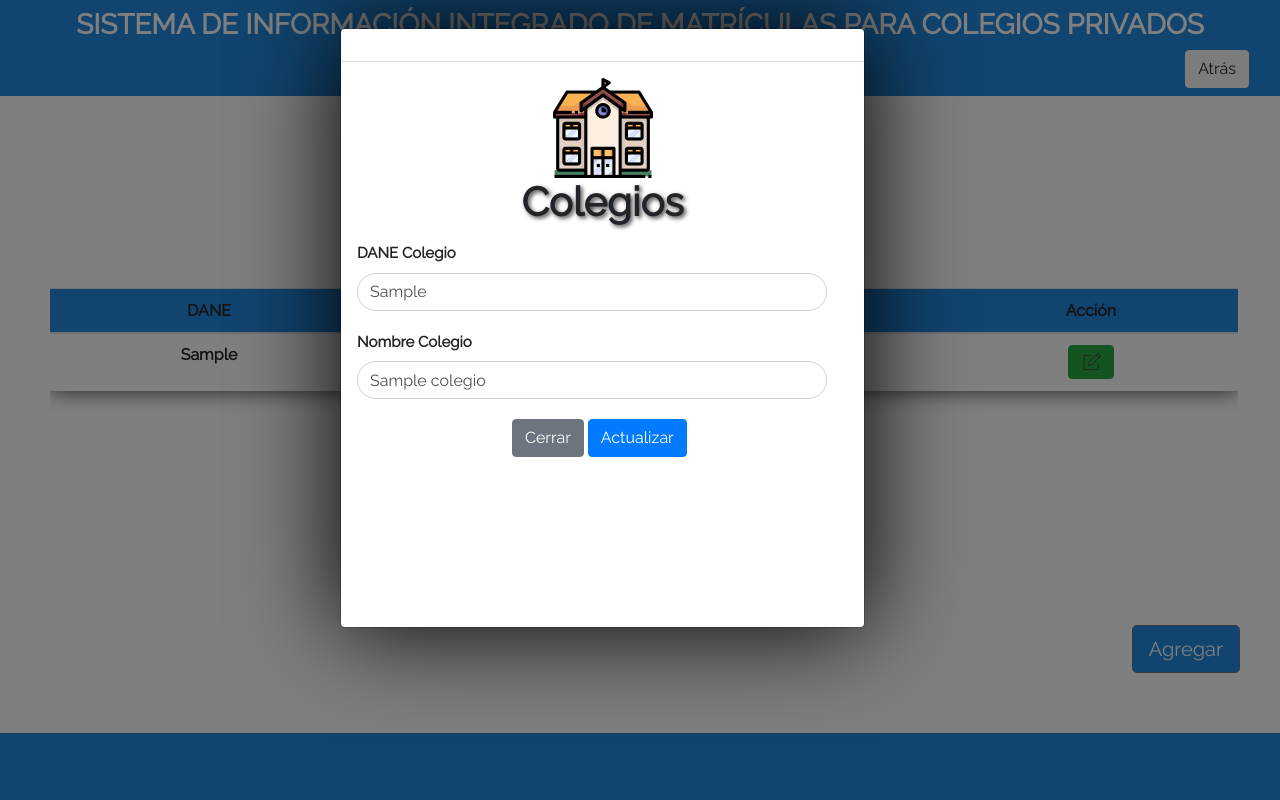
After one commit to SEBASTIANRO5244/Proyecto-de-grado, a CodeIgniter app: page /Proyecto-de-grado/index.php/controlador/colegios in a window 1280 px wide, after a click that opens the changed part. The commit adds this page. Run offline with CodeIgniter, Linux system fonts and the light colour scheme; tables that the repository leaves empty or names only in its code hold one stand-in row (values such as "Sample post"); data that the repository does not hold is empty; some libraries are stand-ins or nearby versions; some web fonts are replaced.

Commit message:
Agregar formulario colegios

```diff
--- /dev/null
+++ b/application/controllers/Ccolegios.php
@@ -0,0 +1,45 @@
+<?php
+defined('BASEPATH') OR exit('No direct script access allowed');
+
+class Ccolegios extends CI_Controller {
+
+    public function __construct(){
+        parent::__construct();
+        $this->load->model('Mcolegios');
+    }
+
+    public  function Validar_Dane()
+    {
+      # code...
+        $id = $_POST['dane_colegio'];
+        $respuesta = $this->Mcolegios->Validar_Dane($id);
+        echo json_encode($respuesta);
+    }
+
+    public function guardar()
+    {
+    $dato = array(
+
+            "dane_colegio" => $_POST['dane'],
+            "nombre_colegio" => $_POST['nombre_colegio']
+          );
+
+      echo $this->Mcolegios->guardar($dato);
+    }
+
+     public function actualizar()
+    {
+      # code...
+      $id["id_colegio"] = $_POST['id_colegio'];
+      $dato = array(
+        'dane_colegio'=> $_POST['dane'],
+        'nombre_colegio' => $_POST['nombre_colegio']
+    );
+      echo $this->Mcolegios->actualizar($id,$dato);
+    }
+
+   public function tcolegios () {
+   $dato['colegios'] = $this->Mcolegios->consultar("Select * from colegios");
+    $this->load->view('tablas/tcolegios', $dato);
+  }
+}
--- a/application/controllers/Controlador.php
+++ b/application/controllers/Controlador.php
@@ -109,4 +109,15 @@ class Controlador extends CI_Controller {
 		$this->load->view('Componentes/footer');
 	}
 
+
+
+	public function colegios()
+	{
+
+		$this->load->view('Componentes/header_forms');
+		$this->load->view('colegios');
+		$this->load->view('Componentes/footer');
+	}
+
+
 }
--- /dev/null
+++ b/application/models/Mcolegios.php
@@ -0,0 +1,47 @@
+<?php
+defined('BASEPATH') OR exit('No direct script access allowed');
+
+class Mcolegios extends CI_Model {
+
+  	public function __construct(){
+        parent::__construct();
+  	}
+
+  	public function guardar($dato)
+  	{
+  		echo $this->db->insert("colegios",$dato);
+  	}
+
+ public function Validar_Dane($id){
+      $query = $this->db->query("select * from colegios where dane_colegio = ".$id);
+
+      if($query->num_rows()>0){
+        return $query->row();
+      }else{
+        return false;
+      }
+
+    }
+
+  	 public function consultar($sql)
+   {
+       $query = $this->db->query($sql);
+         if($query->num_rows()>0){
+       return $query;
+     }else{
+       return false;
+     }
+   }
+
+   public function actualizar($id,$dato)
+    {
+      # code...
+      $query = $this->db->where($id);
+      echo $query = $this->db->update("colegios",$dato);
+    }
+
+
+
+  }
+
+  ?>
--- a/application/views/admin_menu.php
+++ b/application/views/admin_menu.php
@@ -3,9 +3,12 @@
 
 <button onclick="usuarios()" class="botonmenu2" type="Submit"> <b class="letter">Usuarios</b> <img class="registro_login" src="<?php echo base_url('assets/img/usuario.png');?>"></button>
 
+<button onclick="colegios()" class="botonmenu2" type="Submit"> <b class="letter">Colegios</b> <img class="registro_colegios" src="<?php echo base_url('assets/img/Colegios.png');?>"></button>
+
 <a href="<?php echo base_url('index.php/CReportes/acerca_de') ?>">
     <button  class="botonmenu2" href="" id=""> <b class="letter">Acerca de</b> <img style="height: 112px;" src="<?php echo base_url('assets/img/acerca-de.png');?>"></button>
 </a>
+
 <button  class="botonmenu2" href="" id="cerrarSession"> <b class="letter">Cerrar Sesión</b> <img style="height: 112px;" src="<?php echo base_url('assets/img/salir.png');?>"></button>
 </div>
 </center>
--- /dev/null
+++ b/application/views/colegios.php
@@ -0,0 +1,52 @@
+<div class="container-fluid">
+
+  <center>
+    <h1 id="titulo5">Registro Colegios</h1>
+  </center>
+
+  <form>
+      <center>
+        <div class="form-group col-sm-4">
+          <input type="text" class="form-control" id="form_buscar" placeholder="Buscar Colegios">
+        </div>
+      </center>
+  </form>
+
+    <!-- ANIMACION Y DIV DEL FORMULARIO!-->
+  <div class="modal fade" id="exampleModal" tabindex="-1" role="dialog" aria-labelledby="exampleModalLabel" aria-hidden="true">
+    <div class="modal-dialog" role="document">
+      <div class="modal-content" id="m_colegios">
+        <div class="modal-header">
+        </div>
+        <!-- CAJAS DE TEXTO DEL FORM!-->
+        <div class="modal-body">
+          <center><img  class="" src="<?php echo base_url('assets/img/Colegios.png');?>"></center>
+          <h1><center><label style="text-shadow: 2px 2px 4px #444">Colegios</label></center></h1>
+          <div class="row">
+            <div>
+               <input style="margin-left: 15px; width: 470px;" class="form-control rounded-pill" type="hidden" id="Id_Colegio" placeholder="Id">
+              <label for="" style="margin-left: 15px;">DANE Colegio</label>
+              <input style="margin-left: 15px; width: 470px;" class="form-control rounded-pill" type="text" id="DANE_colegios" placeholder="DANE">
+              <label for="" style="margin-left: 15px;">Nombre Colegio</label>
+              <input style="margin-left: 15px; width: 470px;" class="input-letter form-control rounded-pill" type="text" id="Nombre_Colegio" placeholder="Nombre">
+            </div>
+
+            <div style="margin-left: 130px;">
+              <button type="button" class="btn btn-secondary" id="Cerrar" style="margin-left: 40px;"data-dismiss="modal">Cerrar</button>
+              <button type="button" onclick="Validar_Dane()" id="Guardar" data-dismiss="modal" class="btn btn-primary">Registrar</button>
+              <button type="button" id="Actualizar_colegio" onclick="actualizarmodalcolegio()" data-dismiss="modal" class="btn btn-primary">Actualizar</button>
+              <script type="text/javascript" src="<?php echo base_url('assets/js/controlador/colegios.js'); ?>"></script>
+            </div>
+          </div>
+        </div>
+      </div>
+    </div>
+  </div>
+
+  <div id="tcolegios"></div>
+
+
+  <button type="button" class="btn btn-secondary btn-lg" id="New_colegio" data-toggle="modal" data-target="#exampleModal"
+    data-whatever=" @getbootstrap" style="background-color: #28d; margin-top: 200px;
+    margin-bottom: 60px; margin-right:25px; float:right;">Agregar</button>
+</div>
--- /dev/null
+++ b/application/views/tablas/tcolegios.php
@@ -0,0 +1,49 @@
+<div class="scrollbar scrollbar-primary" id="scrollbarestu">
+  <div class="force-overflow"></div>
+<table class="table" style="width: 100%; margin: auto;">
+
+  <thead class="thead">
+    <tr>
+      <th scope="col" style="display:none">Id</th>
+      <th scope="col">DANE</th>
+      <th scope="col">Nombre Colegio</th>
+      <th scope="col">Acción</th>
+    </tr>
+  </thead>
+  <tbody style="background-color: white">
+     <tr>
+                   <?php
+
+                     if(!empty($colegios)){
+                       foreach ($colegios->result() as $data ) {
+                   ?>
+                       <tr>
+                         <th scope="row" style="display:none">
+                           <?php
+                             echo $data->id_colegio;
+                           ?>
+                         </th>
+                         <th scope="row">
+                           <?php
+                             echo $data->dane_colegio;
+                           ?>
+                         </th>
+                         <th>
+                           <?php
+                             echo $data->nombre_colegio;
+                           ?>
+                         </th>
+
+                          <td>
+      <button type="button" class="btn btn-success" id="Actualizar_colegio1" data-toggle='modal' data-target='#exampleModal' data-whatever=" @geetbootstrap"  onclick="cargarmodalcolegios('<?php echo $data->id_colegio;?>','<?php echo $data->nombre_colegio;?>','<?php echo $data->dane_colegio;?>')"><img src="<?php echo base_url('assets/img/actualizar.png');?>"><br><b class="letter"></button>
+       </td>
+                       </tr>
+                  <?php
+                       }
+                    }
+                   ?>
+
+                 </tr>
+  </tbody>
+</table>
+</div>
--- a/assets/css/themes/estilo.css
+++ b/assets/css/themes/estilo.css
@@ -310,6 +310,12 @@ body {
 	margin-top: 10px;
 }
 
+.registro_colegios {
+	height: 100px;
+	margin-left: 0px;
+	margin-top: 10px;
+}
+
 /*Boton reportes*/
 .report {
 	height: 100px;
@@ -392,6 +398,13 @@ body {
 	width: 130%;
 	margin-left: -10%;
 	height: 55%;
+}
+
+
+#m_colegios {
+	width: 105%;
+	margin-left: -10%;
+	height: 75%;
 }
 
 .modal-dialog {
--- a/assets/js/Componentes/variablesglobales.js
+++ b/assets/js/Componentes/variablesglobales.js
@@ -10,6 +10,7 @@ var cpago_docente="";
 var cpago_estudiante="";
 var cusuarios="";
 var clogin="";
+var ccolegios="";
 
 url = "http://localhost/Proyecto-de-grado/index.php/";
 cmain = "Controlador/";
@@ -24,3 +25,4 @@ cpago_docente = "Cpago_docente/";
 cpago_estudiante = "Cpago_estudiante/";
 cusuarios = "Cusuarios/";
 clogin = "Clogin/";
+ccolegios = "Ccolegios/";
--- a/assets/js/controlador/app.js
+++ b/assets/js/controlador/app.js
@@ -33,3 +33,7 @@ function pago_estudiante(){
 function usuarios(){
 	location.href= url + cmain + 'usuarios';
 }
+
+function colegios(){
+	location.href= url + cmain + 'colegios';
+}
--- /dev/null
+++ b/assets/js/controlador/colegios.js
@@ -0,0 +1,271 @@
+ $(document).on("click", "#New_colegio", function () {
+  $(".modal-title").html("Nuevo Colegio");
+  limpiar();
+  $("#Guardar").show();
+  $("#Cerrar").show();
+  $("#Actualizar_colegio").hide();
+  //$("#exampleModal").modal();
+});
+
+  $(document).on("click", "#Actualizar_colegio1", function () {
+  $(".modal-title").html("Editar Colegio");
+
+  $("#Guardar").hide();
+  $("#Cerrar").show();
+  $("#Actualizar_colegio").show();
+  //$("#exampleModal").modal();
+});
+
+function Validar_Dane() {
+  // body...
+  var acum= 0;
+  var dane_colegio = 0;
+  var ruta = "";
+  dane_colegio = document.getElementById("DANE_colegios").value;
+
+  if(!dane_colegio){
+
+   acum++;
+}
+
+if(acum<1){
+
+  ruta = url + ccolegios + 'Validar_Dane';
+
+  $.ajax({
+      'url'  : ruta,
+      'data' : {
+                  'dane_colegio': dane_colegio
+      },
+      'type' : 'POST',
+      'statusCode': {
+          404: function() {
+            alertify.error("La Ruta de la pagina no es la correcta" );
+          }
+        }
+  }).done(function( data ) {
+      var respuesta="";
+      var obj="";
+      respuesta = '{"respuesta": ['+data+']}';
+      obj = JSON.parse(respuesta);
+      if (obj.respuesta[0]!=false) {
+        Swal.fire(
+          '¡Este Colegio ya está registrado!',
+          '',
+          'error')
+      }else{
+        guardar();
+      }
+})
+}else{
+  Swal.fire(
+   'Error, campos vacios',
+   '',
+   'error')
+}
+}
+
+
+function guardar() {
+	// body...
+    var acum = 0;
+    var dane = "";
+	var nombre_colegio = "";
+    var ruta = "";
+
+    dane = document.getElementById("DANE_colegios").value;
+    nombre_colegio = document.getElementById("Nombre_Colegio").value;
+
+     if(!nombre_colegio||!dane){
+     acum++;
+ }
+
+ if(acum<1){
+
+    ruta = url + ccolegios + 'guardar';
+
+	$.ajax({
+        'url'  : ruta,
+        'data' : {
+
+        			'dane': dane,
+                    'nombre_colegio': nombre_colegio
+        },
+        'type' : 'POST',
+        'statusCode': {
+            404: function() {
+              alertify.error("La Ruta de la pagina no es la correcta" );
+            }
+          }
+    }).done(function( data ) {
+        if(data == 1){
+            limpiar();
+            tcolegios();
+            cargar_tabla();
+             Swal.fire({
+           icon: 'success',
+            title: 'Datos guardados con exito!!',
+            showConfirmButton: false,
+            timer: 900
+          })
+
+        }else{
+           Swal.fire(
+             'Error al guardar, Intenta nuevamente!!',
+             '',
+             'error')
+        }
+
+  }).fail(function() {
+
+           Swal.fire(
+             'Error',
+             '',
+             'error')
+  });
+
+
+}else{
+            Swal.fire(
+             'Error, campos vacios',
+             '',
+             'error')
+        }
+
+}
+
+
+function limpiar(){
+    $("#DANE_colegios").val("");
+    $("#Nombre_Colegio").val("");
+}
+
+
+$('.input-letter').on('input', function () {
+  this.value = this.value.replace(/[^a-zA-Z -]/g,'');
+});
+
+function tcolegios(){
+   var ruta = "";
+   var id_html = "";
+   ruta=url+ccolegios+"tcolegios";
+   id_html = "tcolegios";
+
+   cargar_tabla(ruta,id_html);
+}
+
+function cargar_tabla(ruta, id_html){
+   $.ajax({
+       'url'  : ruta,
+       'statusCode': {
+           404: function() {
+             alertify.error("La Ruta de la pagina no es la correcta" );
+           }
+         }
+   }).done(function( data ) {
+
+       $("#"+id_html).html(data);
+   }).fail(function() {
+       alertify.error( "error" );
+   })
+}
+
+$(document).ready(function(){
+  tcolegios();
+});
+
+
+ function actualizar() {
+    // body...
+  var acum = 0;
+  var id_colegio = "";
+  var nombre_colegio="";
+  var dane= "";
+  var ruta="";
+
+
+  id_colegio = $("#Id_Colegio").val();
+  dane = document.getElementById("DANE_colegios").value;
+  nombre_colegio = document.getElementById("Nombre_Colegio").value;
+
+     if(!nombre_colegio||!dane){
+     acum++;
+ }
+
+ if(acum<1){
+
+          ruta = url + ccolegios + 'actualizar';
+
+    $.ajax({
+        'url'  : ruta,
+        'data' : {
+                    'id_colegio': id_colegio,
+                    'dane': dane,
+                    'nombre_colegio': nombre_colegio
+         },
+        'type' : 'POST',
+        'statusCode': {
+            404: function() {
+             alertify.error("La Ruta de la pagina no es la correcta" );
+           }
+          }
+    }).done(function( data ) {
+        if(data == 1){
+            limpiar();
+            tcolegios();
+            cargar_tabla();
+             Swal.fire({
+           icon: 'success',
+            title: 'Datos actualizados con exito!!',
+            showConfirmButton: false,
+            timer: 900
+          })
+
+        }else{
+           Swal.fire(
+             'Error al actualizar, Intenta nuevamente!!',
+             '',
+             'error')
+        }
+
+  }).fail(function() {
+           Swal.fire(
+             'Error',
+             '',
+             'error')
+  });
+
+}else{
+            Swal.fire(
+             'Error, campos vacios',
+             '',
+             'error')
+        }
+
+}
+
+function cargarmodalcolegios(id_colegio,nombre_colegio,dane_colegio){
+ $("#Id_Colegio").val(id_colegio);
+ $("#DANE_colegios").val(dane_colegio);
+ $("#Nombre_Colegio").val(nombre_colegio);
+}
+
+function actualizarmodalcolegio(){
+  actualizar();
+  tcolegios();
+}
+
+$(document).ready(function(){
+ $("#form_buscar").keyup(function(){
+ _this = this;
+ // Show only matching TR, hide rest of them
+
+
+ $.each($("#tcolegios tbody tr"), function() {
+ if($(this).text().toLowerCase().indexOf($(_this).val().toLowerCase()) === -1)
+ $(this).hide();
+ else
+ $(this).show();
+ });
+ });
+});
```
Also changed, not shown: assets/img/Colegios.png (added).
